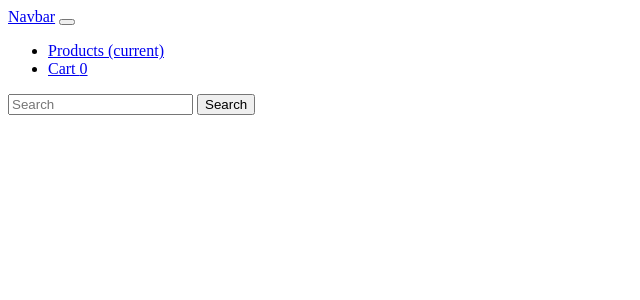
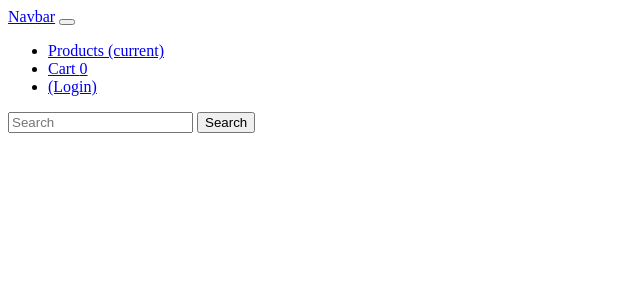
Before and after one commit to eloc0n/Django-cart, a Django app: template templates/partials/navbar.html in a window 1280 px wide. Shown: the top 300 px of the page, without its empty margins (0-640 px from the left). Run offline with Django 3.2, Linux system fonts and the light colour scheme; the template is opened without the code that fills it, so the values that code supplies are empty.

Commit message:
logout functionality

```diff
--- a/account/signals.py
+++ b/account/signals.py
@@ -10,7 +10,6 @@ stripe.api_key = settings.STRIPE_SECRET_KEY
 
 #(stripe)customer.id=cus_GyVmtssRIuI5pI
 def get_or_create_stripe(sender, user, *args, **kwargs):
-    print('something')
     try:
         user.userstripe.stripe_id
     except UserStripe.DoesNotExist:
--- a/account/urls.py
+++ b/account/urls.py
@@ -2,5 +2,5 @@ from django.urls import path
 from . import views
 
 urlpatterns = [
-    # path('checkout/', views.checkout, name='checkout'),
+    path('account/logout/', views.logout_view, name='logout'),
 ]
--- a/cart/urls.py
+++ b/cart/urls.py
@@ -23,6 +23,7 @@ urlpatterns = [
     path('', include('product.urls')),
     path('', include('shopping_cart.urls')),
     path('', include('order.urls')),
+    path('', include('account.urls')),
 ]
 if settings.DEBUG:
     urlpatterns += static(settings.STATIC_URL, document_root = settings.STATIC_ROOT)
--- a/templates/partials/navbar.html
+++ b/templates/partials/navbar.html
@@ -25,6 +25,13 @@
           <li class="nav-item">
             <a class="nav-link" href="#">(Account) <strong>{{ user }}</strong></a>
           </li>
+          <li class="nav-item">
+            <a class="nav-link" href="{% url 'logout' %}">(Logout) <strong></strong></a>
+          </li>
+        {% else %}
+          <li class="nav-item">
+            <a class="nav-link" href="#">(Login)</a>
+          </li>
         {% endif %}
         <!-- <li class="nav-item dropdown">
           <a class="nav-link dropdown-toggle" href="#" id="navbarDropdown" role="button" data-toggle="dropdown" aria-haspopup="true" aria-expanded="false">
```
Also changed, not shown: account/views.py (+7 -1 lines).
